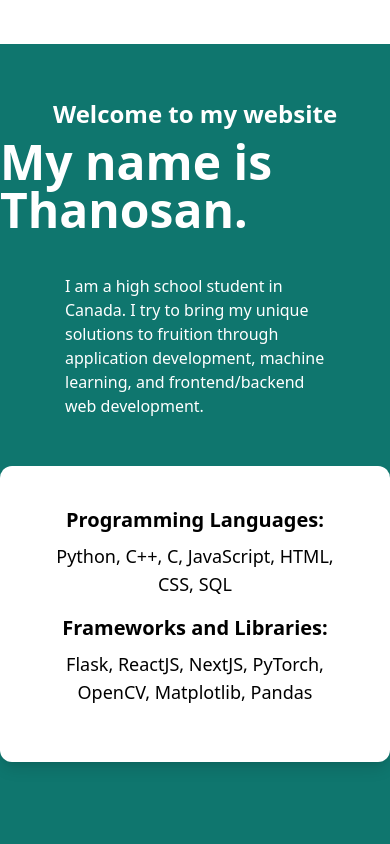
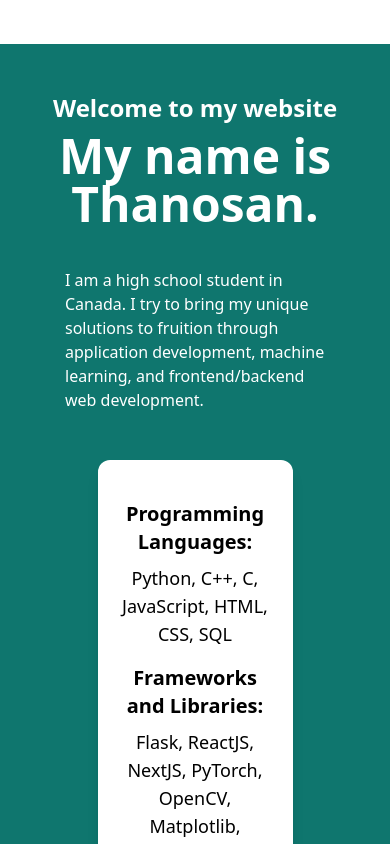
Before and after one commit to thanosan23/site, a Next.js app: page / in a window 390 px wide. Shown: the part 800-1644 px from the top of the page. Built offline with nearby package versions, Linux system fonts and the light colour scheme.

Commit message:
Improved mobile responsiveness

```diff
--- a/components/About.tsx
+++ b/components/About.tsx
@@ -6,10 +6,10 @@ const About = () => {
     <>
       <motion.div initial={{ opacity: 0 }} whileInView={{ opacity: 1 }} className="flex flex-col items-center justify-center mb-20 text-white">
         <h4 className="font-semibold py-2 text-2xl">Welcome to my website</h4>
-        <h3 className="text-5xl font-bold pb-10">My name is Thanosan.</h3>
+        <h3 className="text-5xl font-bold pb-10 text-center">My name is Thanosan.</h3>
         <p className="w-2/3">I am a high school student in Canada. I try to bring my unique solutions to fruition through application development, machine learning, and frontend/backend web development.</p>
         <div className="seperator block w-1/3 bg-gray-700"></div>
-        <div className="mt-12 text-center p-10 bg-white text-black rounded-xl shadow-lg">
+        <div className="mt-12 text-center py-10 px-5 w-1/2 bg-white text-black rounded-xl shadow-lg">
           <h3 className="text-xl font-semibold pb-2">Programming Languages:</h3>
           <p className="pb-4 text-lg">Python, C++, C, JavaScript, HTML, CSS, SQL</p>
           <h3 className="text-xl font-semibold pb-2">Frameworks and Libraries:</h3>
--- a/components/Contact.tsx
+++ b/components/Contact.tsx
@@ -8,7 +8,7 @@ const Contact = () => {
         <h6 className="text-lg font-semibold">Get In Touch</h6>
         <h3 className="font-bold text-4xl">Contact Me</h3>
         <div className="flex flex-col justify-center items-center p-20">
-          <div className="p-5 flex flex-col text-left bg-white w-1/3 rounded shadow-lg text-black">
+          <div className="p-5 flex flex-col text-left bg-white rounded shadow-lg text-black">
             <div className="mb-2">
               <h4 className="text-lg font-semibold">Email:</h4>
               <a href="mailto:p.thanosan23@gmail.com">p.thanosan23@gmail.com</a>
--- a/components/SkillBox.jsx
+++ b/components/SkillBox.jsx
@@ -3,7 +3,7 @@ import React from 'react';
 const SkillBox = ({ icon, title, children }) => {
   return (
     <>
-      <div className="text-center text-white shadow-lg py-10 px-5 rounded-xl w-1/3 bg-teal-700">
+      <div className="text-center text-white shadow-lg py-10 px-5 rounded-xl w-1/2 bg-teal-700">
         <div className="flex items-center justify-center text-5xl">
           { icon }
         </div>
```
